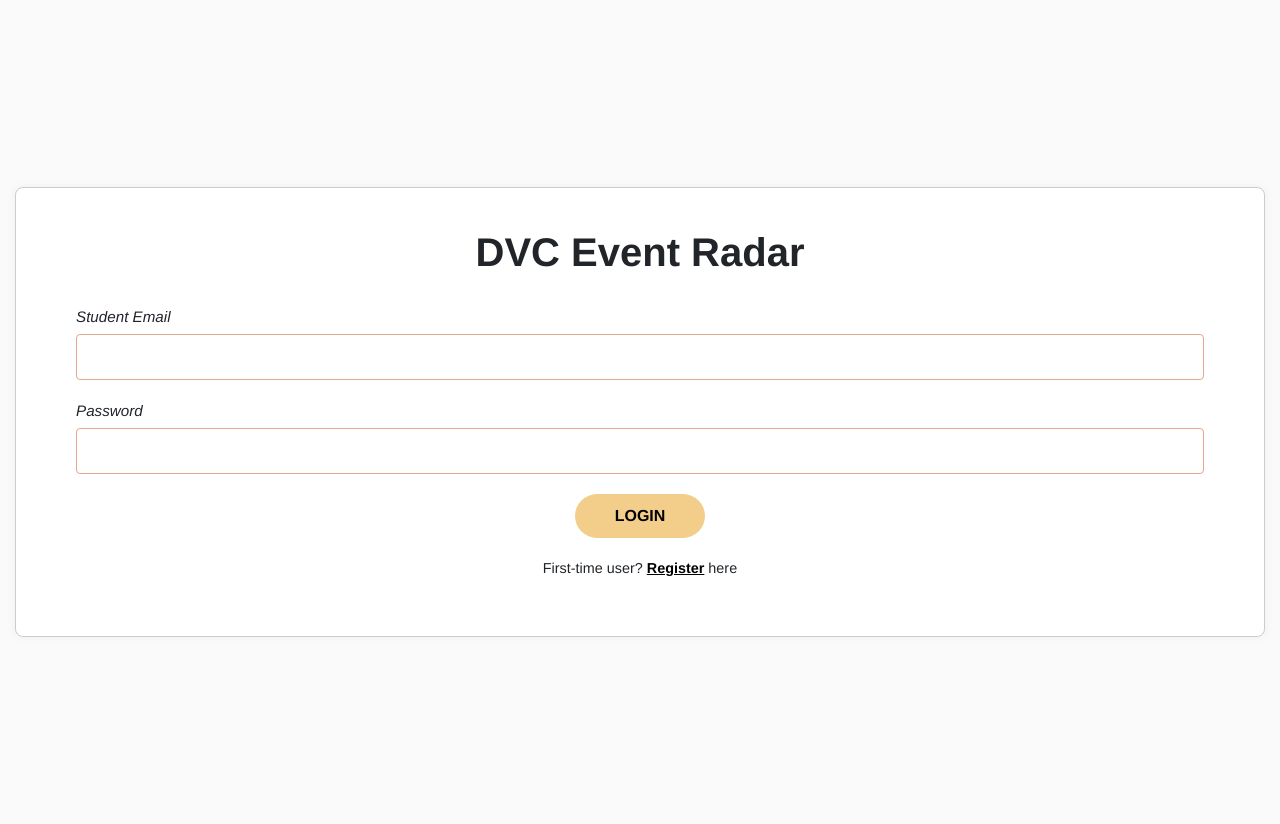
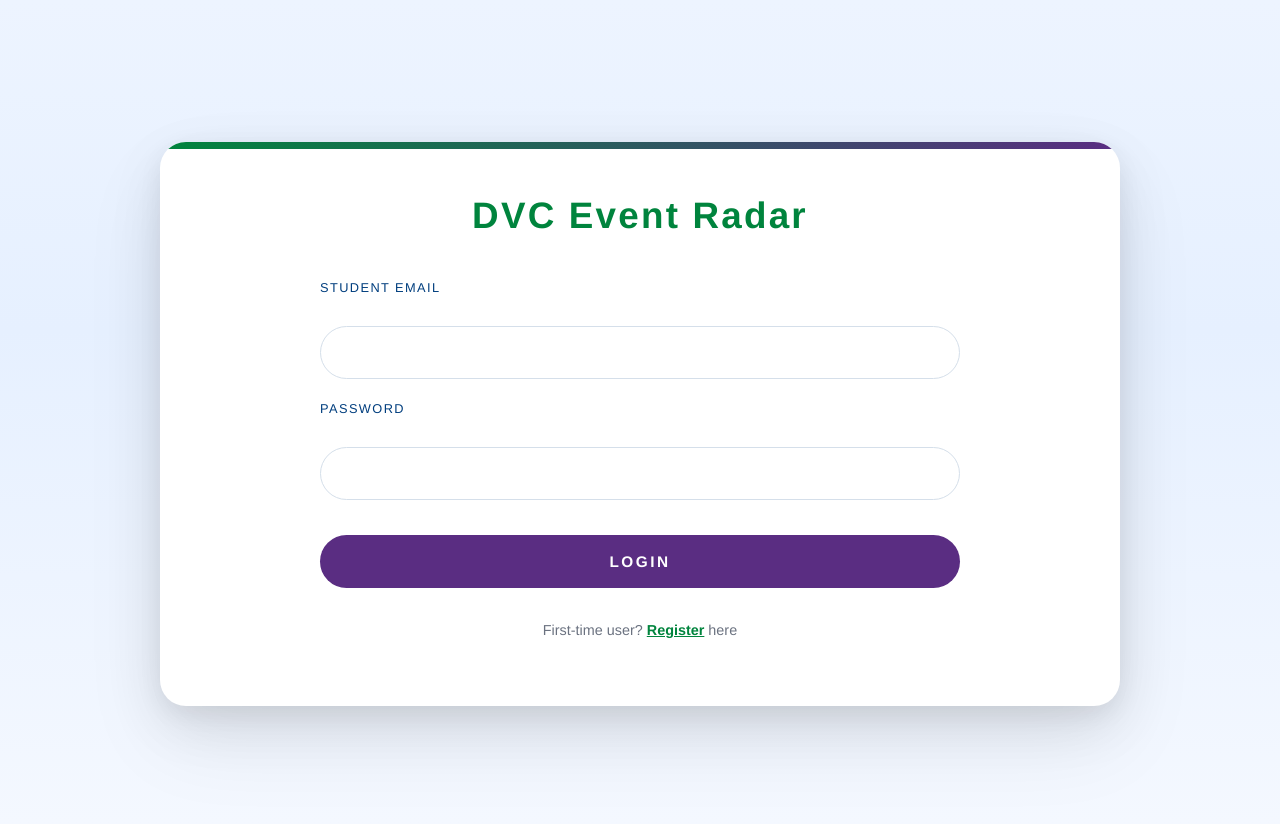
Before and after one commit to NoNameCoder2806/DVC-Events-Radar, a Django app: page /login/ in a window 1280 px wide. Before the commit the page ends 637 px from the top, so only its background shows below. Run offline with Django 5.2, Linux system fonts and the light colour scheme; some libraries are stand-ins or nearby versions.

Commit message:
Frank's login page

```diff
--- a/myapp/static/login.css
+++ b/myapp/static/login.css
@@ -1,68 +1,176 @@
+/* ---------- DVC color tokens ---------- */
+:root {
+    --dvc-navy: #003E7E;
+    --dvc-green: #00843D;
+    --dvc-purple: #5A2D82;
+
+    /* NEW balanced-blue background */
+    --dvc-bg-light: #E6F0FF;  /* lighter than last time, richer than first */
+    --dvc-border: #D5DFEA;
+    --dvc-text: #1f2933;
+    --dvc-muted: #6b7280;
+}
+
+/* ---------- Page background ---------- */
+
 body {
-    background-color: #fafafa;
-    font-family: Georgia, serif;
+    margin: 0;
+    font-family: system-ui, -apple-system, BlinkMacSystemFont, "Segoe UI", sans-serif;
+
+    /* Balanced blue gradient */
+    background: linear-gradient(
+        180deg,
+        #edf4ff 0%,     /* very light blue top */
+        #e6f0ff 40%,    /* richer but soft */
+        #f4f8ff 100%    /* smooth fade */
+    );
+
+    color: var(--dvc-text);
+}
+
+/* Center container */
+.auth-wrapper {
+    min-height: 100vh;
     display: flex;
     justify-content: center;
     align-items: center;
-    height: 100vh;
+    padding: 0 1.25rem;
 }
 
+/* ---------- Login card ---------- */
+
 .login-container {
-    text-align: center;
-    background: white;
-    border: 1px solid #ccc;
-    padding: 40px 60px;
-    border-radius: 8px;
-    box-shadow: 0px 0px 10px rgba(0,0,0,0.05);
+    position: relative;
+    width: 100%;
+    max-width: 960px;
+    background: #ffffff;
+    border-radius: 26px;
+    box-shadow:
+        0 8px 25px rgba(0, 0, 0, 0.06),      /* soft base shadow */
+        0 18px 55px rgba(0, 0, 0, 0.08),     /* secondary lift */
+        0 35px 85px rgba(0, 0, 0, 0.07);     /* wide outer glow */
+    padding: 3.25rem 4.5rem 3rem;
+    overflow: hidden;
 }
 
+/* TOP STRIP: gradient green → purple (switched as requested) */
+.login-container::before {
+    content: "";
+    position: absolute;
+    inset: 0 0 auto 0;
+    height: 7px;
+    background: linear-gradient(90deg, var(--dvc-green), var(--dvc-purple));
+}
+
+/* ---------- Title (pure green again) ---------- */
+
 .title {
-    font-size: 2.5em;
-    font-weight: bold;
-    margin-bottom: 30px;
+    text-align: center;
+    font-size: 2.3rem;
+    font-weight: 850;
+    margin: 0 0 1rem;
+    letter-spacing: 0.06em;
+    color: var(--dvc-green); /* solid green */
+}
+
+/* ---------- Error text ---------- */
+.error-text {
+    color: #b91c1c;
+    font-size: 0.9rem;
+    margin-top: 0.3rem;
+    margin-bottom: 1rem;
+    text-align: center;
+}
+
+/* ---------- Form ---------- */
+
+form {
+    margin-top: 2.5rem;
+    max-width: 640px;
+    margin-inline: auto;
+    display: flex;
+    flex-direction: column;
+    gap: 1.25rem;
 }
 
 label {
-    display: block;
-    font-style: italic;
-    text-align: left;
-    margin-bottom: 5px;
-    font-size: 0.95em;
+    font-size: 0.8rem;
+    text-transform: uppercase;
+    letter-spacing: 0.11em;
+    color: var(--dvc-navy);
 }
 
 input[type="email"],
 input[type="password"] {
     width: 100%;
-    padding: 10px;
-    border: 1px solid #e3a88e;
-    border-radius: 4px;
-    margin-bottom: 20px;
-    font-size: 1em;
+    padding: 0.9rem 1.1rem;
+    border: 1px solid var(--dvc-border);
+    border-radius: 999px;
+    font-size: 0.96rem;
+    outline: none;
+    background-color: #ffffff;
+    transition: border-color 0.15s ease, box-shadow 0.15s ease;
 }
 
+input[type="email"]:focus,
+input[type="password"]:focus {
+    border-color: var(--dvc-green);
+    box-shadow: 0 0 0 3px rgba(0, 132, 61, 0.18);
+}
+
+/* ---------- Button ---------- */
+
 .login-btn {
-    background-color: #f3ce8a;
-    color: black;
-    font-weight: bold;
-    padding: 10px 40px;
+    margin-top: 0.9rem;
+    width: 100%;
+    background-color: var(--dvc-purple);
+    color: #ffffff;
+    font-weight: 650;
+    padding: 0.95rem 1.7rem;
     border: none;
-    border-radius: 30px;
+    border-radius: 999px;
     cursor: pointer;
-    font-size: 1em;
-    transition: background-color 0.3s;
+    font-size: 0.96rem;
+    text-transform: uppercase;
+    letter-spacing: 0.16em;
+    transition: background-color 0.15s ease, transform 0.1s ease, box-shadow 0.15s ease;
 }
 
 .login-btn:hover {
-    background-color: #eac472;
+    background-color: #4c2571;
+    box-shadow: 0 12px 26px rgba(90, 45, 130, 0.4);
+    transform: translateY(-1px);
 }
 
+/* ---------- Footer ---------- */
+
 .register-text {
-    margin-top: 20px;
-    font-size: 0.9em;
+    margin-top: 2rem;
+    font-size: 0.9rem;
+    text-align: center;
+    color: var(--dvc-muted);
 }
 
 .register-text a {
-    color: black;
-    font-weight: bold;
+    color: var(--dvc-green);
+    font-weight: 600;
     text-decoration: underline;
 }
+
+.register-text a:hover {
+    color: var(--dvc-navy);
+}
+
+/* ---------- Mobile ---------- */
+
+@media (max-width: 768px) {
+    .login-container {
+        max-width: 100%;
+        padding: 2.25rem 1.75rem 2.4rem;
+        border-radius: 20px;
+    }
+
+    .title {
+        font-size: 1.8rem;
+    }
+}
--- a/myapp/templates/login.html
+++ b/myapp/templates/login.html
@@ -5,26 +5,28 @@
 {% load static %}
 <link rel="stylesheet" href="{% static 'login.css' %}">
 
+<div class="auth-wrapper">
     <div class="login-container">
         <h1 class="title">DVC Event Radar</h1>
 
         {% if error %}
-        <p style="color:red">{{ error }}</p>
+            <p class="error-text">{{ error }}</p>
         {% endif %}
 
         <form method="POST" action="{% url 'login' %}">
             {% csrf_token %}
-        <label for="email"><i>Student Email</i></label>
-        <input type="email" id="email" name="email" value="">
+            <label for="email">Student Email</label>
+            <input type="email" id="email" name="email">
 
-        <label for="password"><i>Password</i></label>
-        <input type="password" id="password" name="password" value="">
+            <label for="password">Password</label>
+            <input type="password" id="password" name="password">
 
-        <button type="submit" class="login-btn">LOGIN</button>
+            <button type="submit" class="login-btn">Login</button>
         </form>
 
         <p class="register-text">
             First-time user? <a href="{% url 'register' %}">Register</a> here
         </p>
     </div>
+</div>
 {% endblock %}
```
Lines whose indentation alone changed are shown as unchanged.
